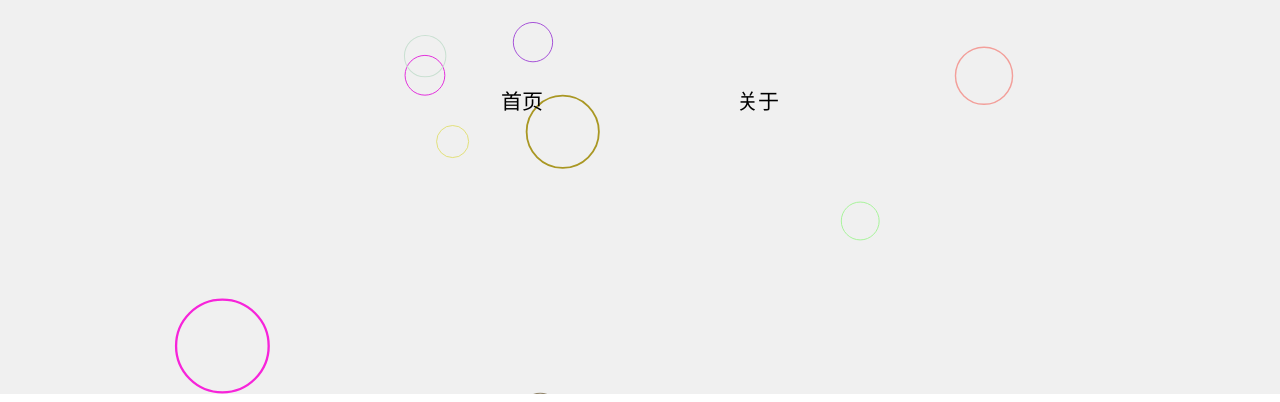
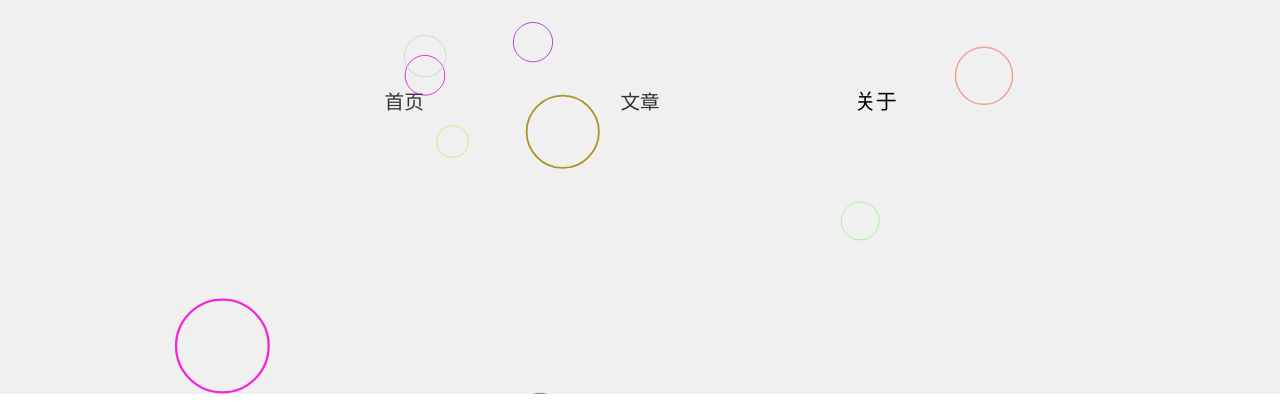
Before and after one commit to RokoHuang/RokoHuang.github.io, a plain HTML site: page index.html in a window 1280 px wide. Shown: the part 406-808 px from the top of the page. Drawn offline with Linux system fonts and the light colour scheme.

Commit message:
'index.html'

```diff
--- a/css/index.css
+++ b/css/index.css
@@ -29,6 +29,7 @@
 .r-nav li{
 	width: 20%;
 	display: inline-block;
+	cursor: pointer;
 }
 .r-nav li a{
 	color: #000;
--- a/index.html
+++ b/index.html
@@ -20,7 +20,8 @@
 				<h3>Roko</h3>
 			</div>
 			<div class="r-nav">
-				<li><a href="./index.html">首页</a></li>
+				<li onclick="toast();">首页</li>
+				<li onclick="toast();">文章</li>
 				<li><a href="./about.html">关于</a></li>
 			</div>
 		</div>
@@ -189,6 +190,11 @@
 
 			}
 
+
+			function toast(){
+				alert("由于墙的原因,加载速度慢,此页面已被迁移...")
+			}
+
 		</script>
 
 	</body>
```
